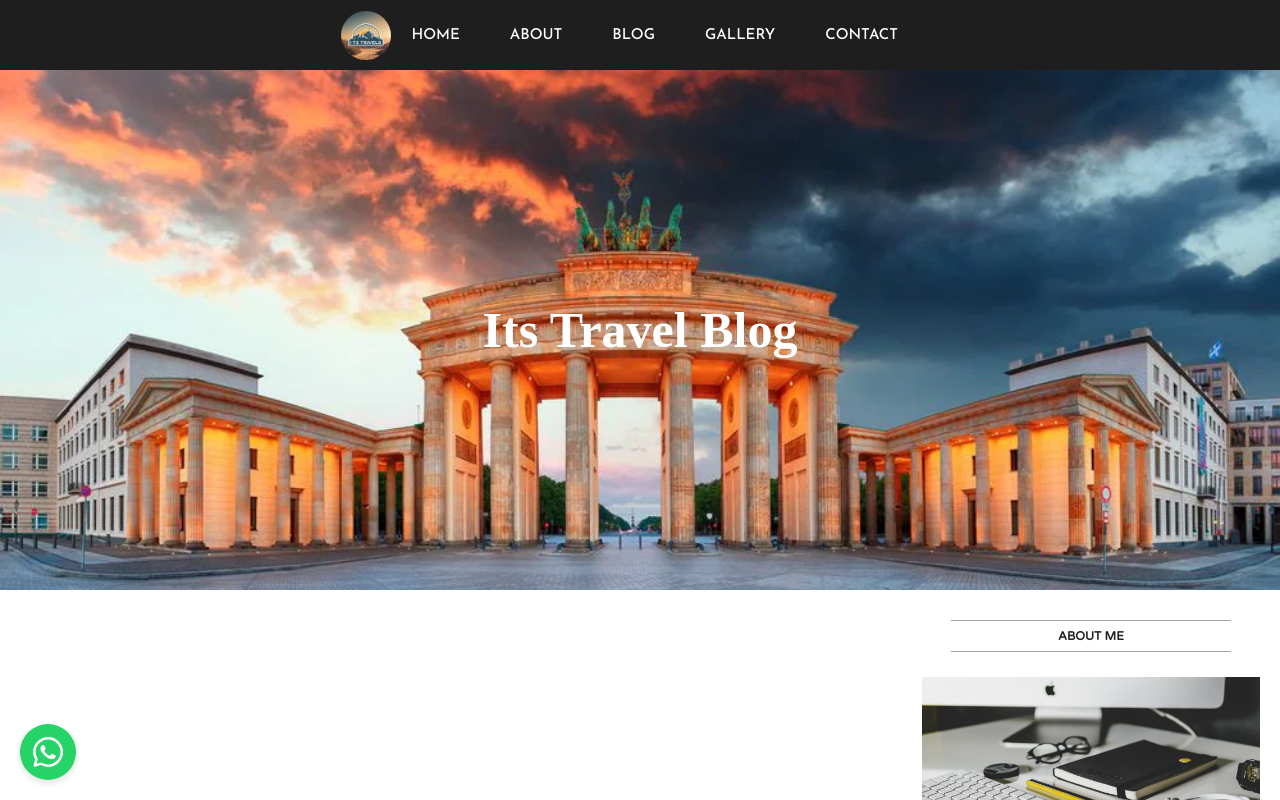
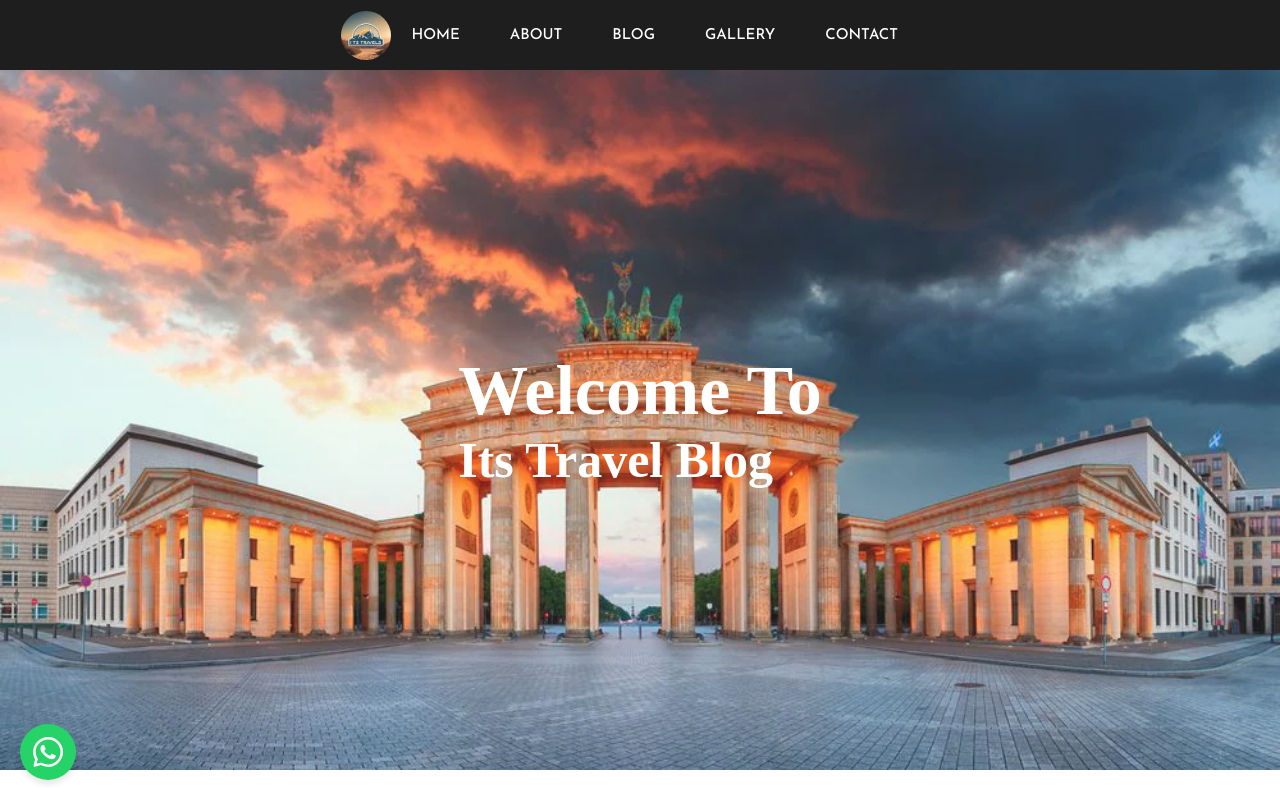
Before and after one commit to BlessingLuphahla/blog-app-ui, a React (Create React App) app: page / in a window 1280 px wide. Shown: the top 800 px of the page. Built offline with nearby package versions, Linux system fonts and the light colour scheme; no server answers.

Commit message:
header update

```diff
--- a/src/components/header/Header.jsx
+++ b/src/components/header/Header.jsx
@@ -5,7 +5,10 @@ export default function Header() {
   return (
     <div className="header">
       <img className="headerImage" src={image} alt="" />
-      <h2 className="headerTitle">Its Travel Blog</h2>
+      <div className="headerTitle">
+        <h1>Welcome To</h1>
+        <h2>Its Travel Blog</h2>
+      </div>
     </div>
   );
 }
--- a/src/components/header/header.css
+++ b/src/components/header/header.css
@@ -12,14 +12,23 @@
 
 .headerImage {
   width: 100%;
-  height: 520px;
+  height: 700px;
   object-fit: cover;
+  opacity: 0.9;
 }
 
 .headerTitle {
   position: absolute;
+  color: white;
+  font-weight: 200;
+}
+
+.headerTitle h1 {
+  font-size: 70px;
+}
+
+.headerTitle h2 {
   font-size: 50px;
-  color: white;
 }
 
 @media (max-width: 700px) {
```
